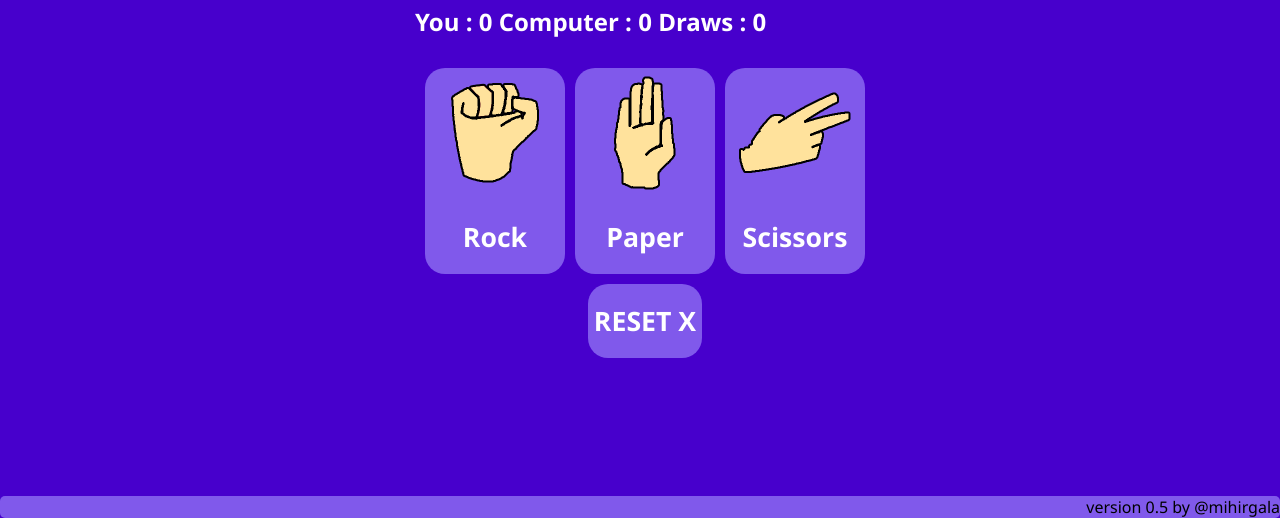
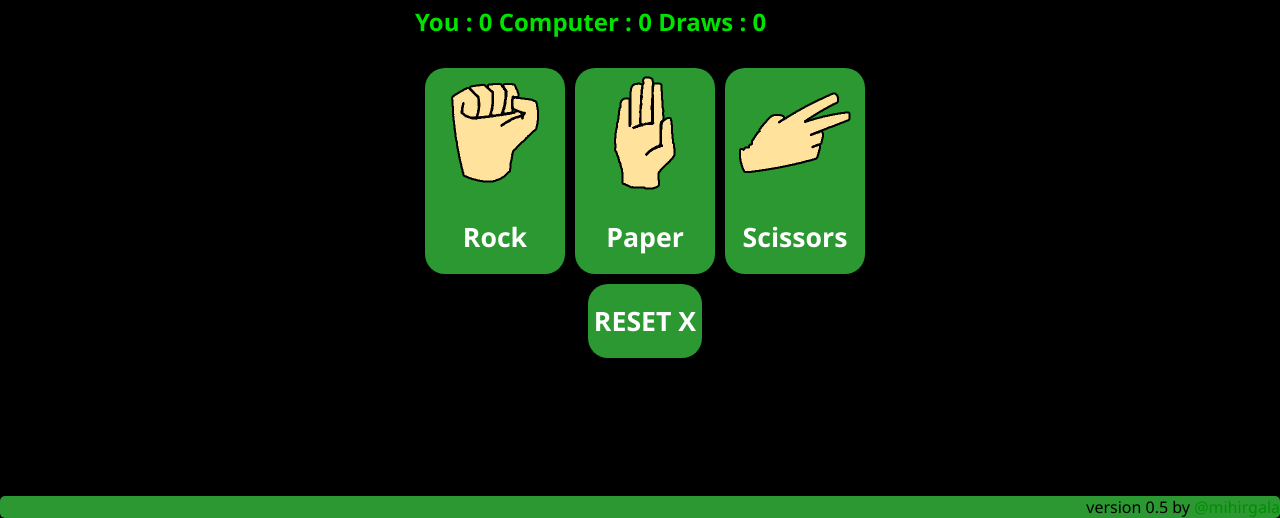
Before and after one commit to mihirgala/rockpaperscissors, a plain HTML site: page index.html in a window 1280 px wide. Shown: the part 282-800 px from the top of the page. Drawn offline with Linux system fonts and the light colour scheme.

Commit message:
css changes

```diff
--- a/style.css
+++ b/style.css
@@ -1,9 +1,9 @@
 :root{
-    --primary-bg:#4700cc;
-    --primary-text:#ffffff;
-    --secondary-text:#00000;
-    --button-hover:rgb(126, 178, 226);
-    --accentcolor:rgba(161, 141, 253, 0.637);
+    --primary-bg:#000000;
+    --primary-text:#00e200;
+    --secondary-text:#008f00;
+    --button-hover:#00e200;
+    --accentcolor:rgba(69, 240, 77, 0.637);
 }
 
 *{
```
